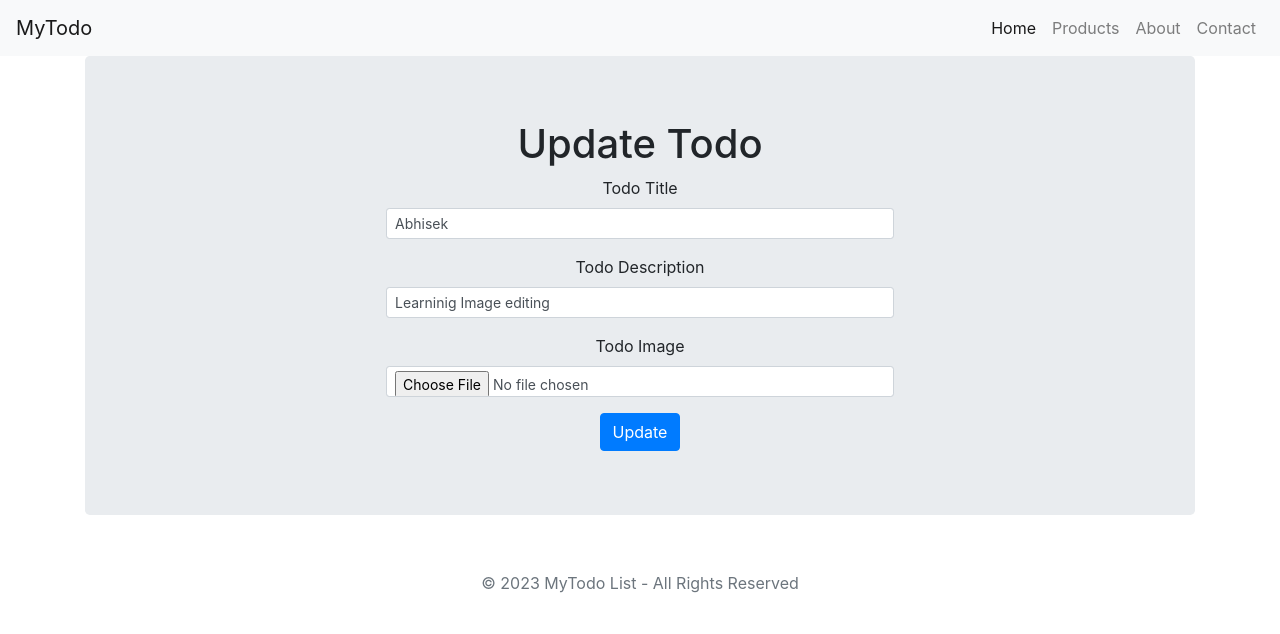
After one commit to CodeAvk/Demo-Project-Flask-NBIL, a Flask app: page /update/8 in a window 1280 px wide. The commit adds this page. Shown: the top 634 px of the page. Run offline with Flask 3, Linux system fonts and the light colour scheme; data comes from the database, SQL or seed files in the repository; both versions use the stored data as it was after the commit; some libraries are stand-ins or nearby versions.

Commit message:
Added Feature: Backend Image Update & Retrieval

```diff
--- a/app.py
+++ b/app.py
@@ -1,7 +1,7 @@
 from flask import Flask,render_template,request,redirect,url_for
 from flask_sqlalchemy import SQLAlchemy
 from datetime import datetime
-# from werkzeug.utils import secure_filename
+from werkzeug.utils import secure_filename
 import os
 
 
@@ -27,27 +27,36 @@ def hello_world():
         # print(request.form['image'])
         title=request.form['title']
         desc=request.form['desc']
-        image = request.form['image']
-        print(image)
-        # print(request.files['image'])
+        # Get the uploaded image file
+        image = request.files.get('image')
 
-        # # Save the file and get the file path
-        # if image and image.filename != '':
-        #     filename = secure_filename(image.filename)
-        #     image.save(os.path.join('static/uploads', filename))  # Save the file to 'static/uploads' directory
-        #     image_path = f"uploads/{filename}"  # Relative path to the saved image
-        # else:
-        #     image_path = None
+        # Save the file and get the file path
+        if image and image.filename != '':
+            filename = secure_filename(image.filename)
+            image.save(os.path.join('static/uploads', filename))
+            image_path = f"uploads/{filename}"  # Relative path to the saved image
+        else:
+            image_path = None
 
-        # Create and add the Todo to the database
 
-        todo=Todo(title=f"{title}",desc=f"{desc}",image=f"{image}")
+         # Create and add the Todo to the database
+        todo = Todo(title=f"{title}", desc=f"{desc}", image=image_path)
         db.session.add(todo)
         db.session.commit()
+        # Redirect to a GET route to prevent form resubmission on page refresh
+        return redirect(url_for('display_todos'))
+
     allTodo=Todo.query.all()
     # print(allTodo)
 
     return render_template("index.html", allTodo=allTodo)
+
+@app.route('/display')
+def display_todos():
+    allTodo = Todo.query.all()
+    return render_template("index.html", allTodo=allTodo)
+
+
 @app.route('/show')
 def products():
     allTodo=Todo.query.all()
@@ -62,7 +71,7 @@ def update(sno):
         todo.desc = request.form['desc']
         db.session.commit()
         return redirect('/')
-    return render_template('/', todo=todo)
+    return render_template('update.html', todo=todo)
 
 @app.route('/delete/<int:sno>')
 def delete(sno):
@@ -74,4 +83,4 @@ def delete(sno):
 if __name__ == "__main__":
     with app.app_context():
         db.create_all()
-    app.run(debug=True) # debug =True means what wver the error came it will show in Browserp
+    app.run(debug=True) # debug =True means what wver the error came it will show in Browser
--- a/templates/index.html
+++ b/templates/index.html
@@ -14,7 +14,7 @@
   <div class="row justify-content-center">
     <div class="col-12 col-sm-6 mb-3">
       <label for="todoDescription" class="form-label text-start">Todo Description</label>
-      <textarea class="form-control form-control-sm" name="desc" id="todoDescription" rows="4"></textarea>
+      <input class="form-control form-control-sm" name="desc" id="todoDescription" rows="4"></input>
     </div>
   </div>
   <div class="row justify-content-center">
--- /dev/null
+++ b/templates/update.html
@@ -0,0 +1,33 @@
+{% extends 'base.html' %}
+
+{% block title %}Update Todo{% endblock %}
+
+{% block content %}
+<div class="jumbotron text-center">
+  <h1>Update Todo</h1>
+  <form method="POST">
+    <div class="row justify-content-center">
+      <div class="col-12 col-sm-6 mb-3">
+        <label for="todoTitle" class="form-label text-start">Todo Title</label>
+        <input type="text" class="form-control form-control-sm" name="title" value="{{todo.title}}" id=" todoTitle"
+          aria-describedby="emailHelp">
+      </div>
+    </div>
+    <div class="row justify-content-center">
+      <div class="col-12 col-sm-6 mb-3">
+        <label for="todoDescription" class="form-label text-start">Todo Description</label>
+        <input class="form-control form-control-sm" name="desc" id="todoDescription" value="{{todo.desc}}"
+          rows="4"></input>
+      </div>
+    </div>
+    <div class="row justify-content-center">
+      <div class="col-12 col-sm-6 mb-3">
+        <label for="todoImage" class="form-label text-start">Todo Image</label>
+        <input type="file" class="form-control form-control-sm" name="image" id="todoImage">
+      </div>
+    </div>
+
+    <button type="submit" class="btn btn-primary">Update</button>
+  </form>
+</div>
+{% endblock %}
```
Also changed, not shown: instance/users.db, static/uploads/Blue_Gold_Elegant_Minimalist_Digital_Marketer_LinkedIn_Banner_1.png (added), static/uploads/avk-b.jpg (added), static/uploads/wp5153229-lord-jagannath-hd-desktop-wallpapers.jpg (added).
